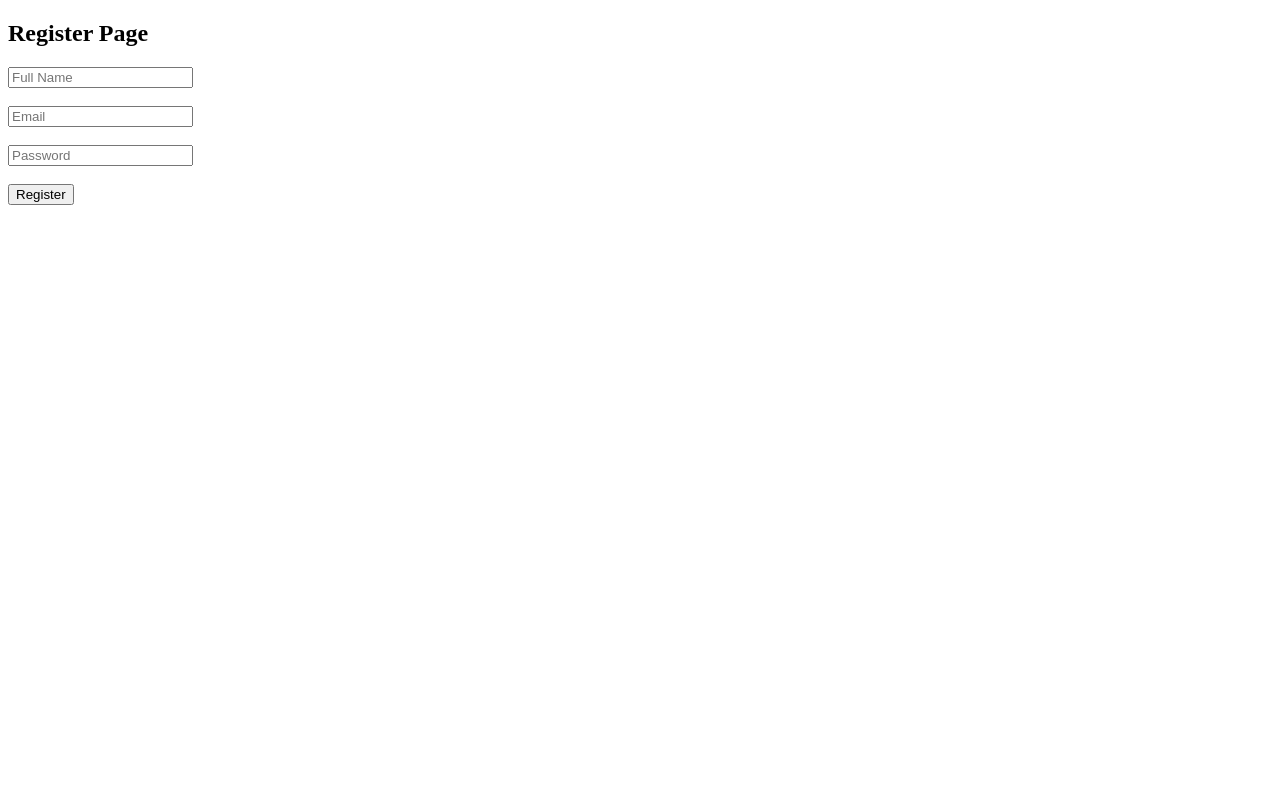
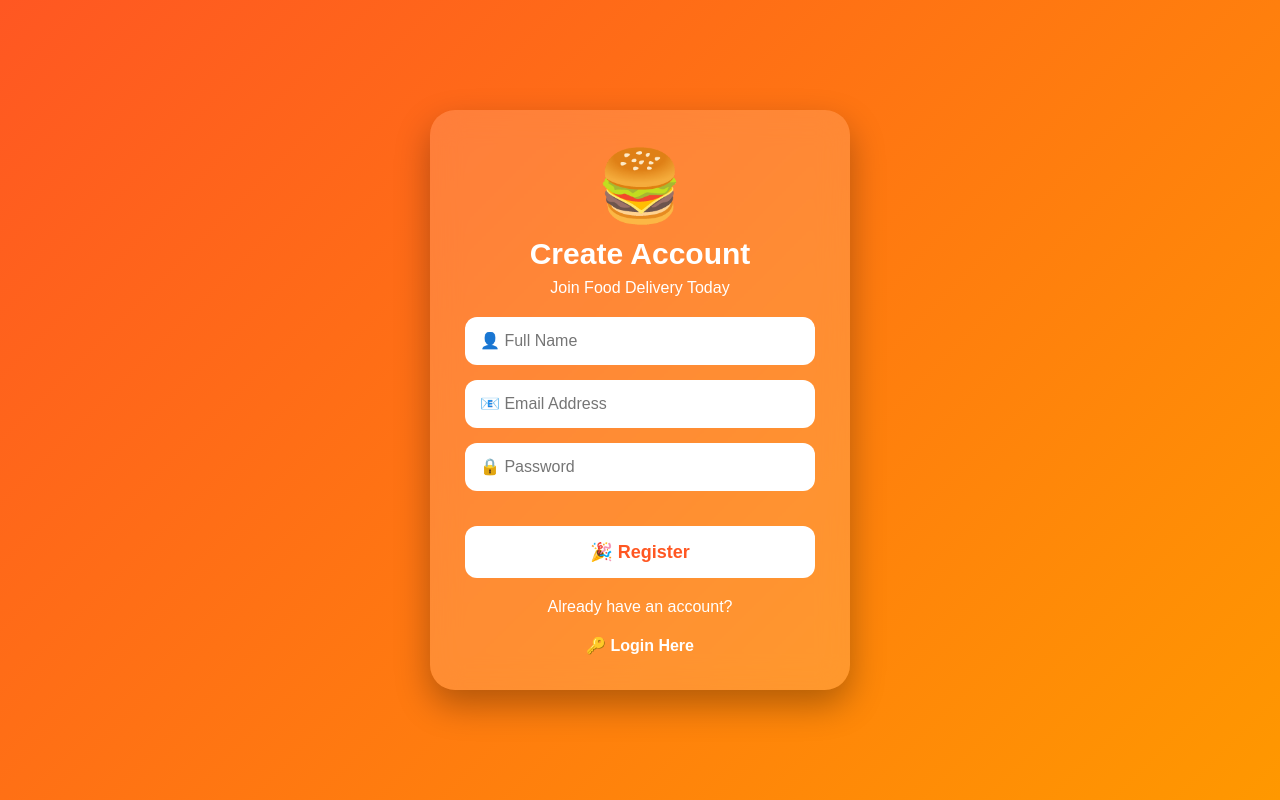
Before and after one commit to piyushtripathi2303-iii/fooddelivery, a Django app: page /register/ in a window 1280 px wide. Run offline with Django 5.2, Linux system fonts and the light colour scheme.

Commit message:
Update register.html

```diff
--- a/accounts/templates/accounts/register.html
+++ b/accounts/templates/accounts/register.html
@@ -1,24 +1,144 @@
 <!DOCTYPE html>
 <html>
 <head>
-    <title>Register</title>
+<title>Create Account</title>
+
+<style>
+
+*{
+margin:0;
+padding:0;
+box-sizing:border-box;
+font-family:Arial,sans-serif;
+}
+
+body{
+height:100vh;
+display:flex;
+justify-content:center;
+align-items:center;
+background:linear-gradient(135deg,#ff5722,#ff9800);
+}
+
+.register-box{
+width:420px;
+background:rgba(255,255,255,.15);
+backdrop-filter:blur(15px);
+padding:35px;
+border-radius:25px;
+box-shadow:0 15px 35px rgba(0,0,0,.3);
+text-align:center;
+color:white;
+}
+
+.logo{
+font-size:70px;
+margin-bottom:10px;
+}
+
+h2{
+font-size:30px;
+margin-bottom:8px;
+}
+
+p{
+margin-bottom:20px;
+}
+
+.input-box{
+margin:15px 0;
+}
+
+.input-box input{
+width:100%;
+padding:15px;
+border:none;
+border-radius:12px;
+font-size:16px;
+outline:none;
+}
+
+button{
+width:100%;
+padding:15px;
+margin-top:20px;
+border:none;
+border-radius:12px;
+background:white;
+color:#ff5722;
+font-size:18px;
+font-weight:bold;
+cursor:pointer;
+transition:.3s;
+}
+
+button:hover{
+background:#222;
+color:white;
+transform:scale(1.03);
+}
+
+.login-link{
+margin-top:20px;
+}
+
+.login-link a{
+color:white;
+font-weight:bold;
+text-decoration:none;
+}
+
+.login-link a:hover{
+text-decoration:underline;
+}
+
+</style>
+
 </head>
+
 <body>
 
-<h2>Register Page</h2>
+<div class="register-box">
+
+<div class="logo">🍔</div>
+
+<h2>Create Account</h2>
+
+<p>Join Food Delivery Today</p>
 
 <form method="POST">
-    {% csrf_token %}
 
-    <input type="text" name="name" placeholder="Full Name"><br><br>
+{% csrf_token %}
 
-    <input type="email" name="email" placeholder="Email"><br><br>
+<div class="input-box">
+<input type="text" name="name" placeholder="👤 Full Name" required>
+</div>
 
-    <input type="password" name="password" placeholder="Password"><br><br>
+<div class="input-box">
+<input type="email" name="email" placeholder="📧 Email Address" required>
+</div>
 
-    <button type="submit">Register</button>
+<div class="input-box">
+<input type="password" name="password" placeholder="🔒 Password" required>
+</div>
+
+<button type="submit">
+🎉 Register
+</button>
 
 </form>
 
+<div class="login-link">
+
+<p>Already have an account?</p>
+
+<a href="/">
+🔑 Login Here
+</a>
+
+</div>
+
+</div>
+
 </body>
 </html>
```
